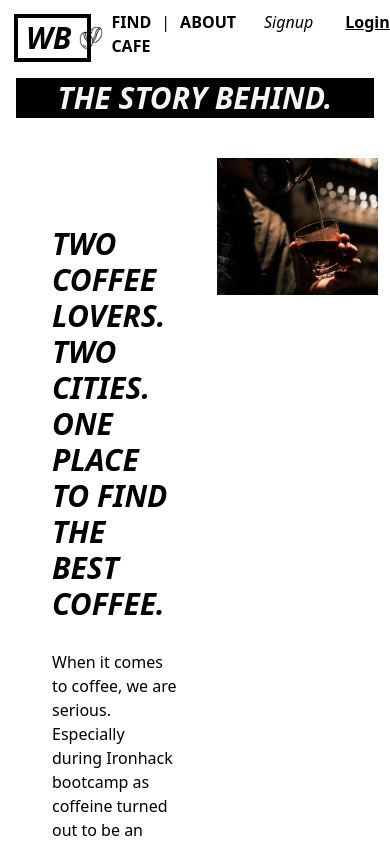
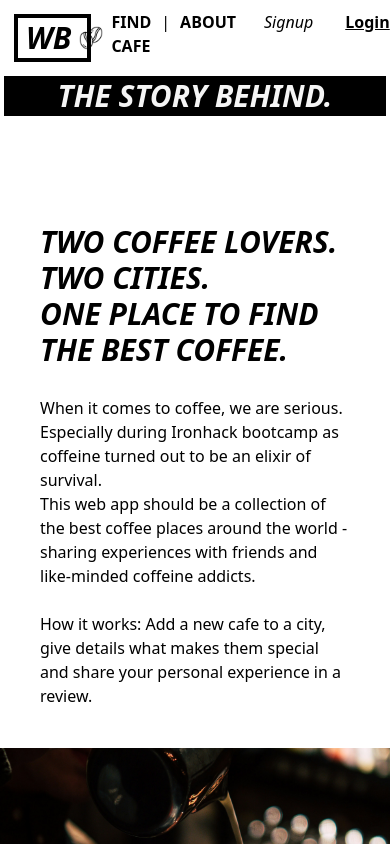
Before and after one commit to WanderBean/Wanderbean-Frontend, a React (Vite) app: page /about in a window 390 px wide. Shown: the top 844 px of the page. Built offline with nearby package versions, Linux system fonts and the light colour scheme.

Commit message:
AboutPage design ready & responsive

```diff
--- a/src/pages/AboutPage.jsx
+++ b/src/pages/AboutPage.jsx
@@ -4,12 +4,12 @@ import coffeeMaking from "../img/coffee-making.jpg";
 
 function AboutPage() {
   return (
-    <div className="m-3">
+    <div>
       <h1 className="bg-black text-white uppercase text-center text-3xl m-1 px-0.5 py-0.5 font-extrabold italic">
         The Story behind.
       </h1>
 
-      <div className="flex mt-10">
+      <div className="flex flex-wrap mt-10">
         <div className="w-full md:w-1/2 p-10">
           <h2 className="text-3xl uppercase font-bold italic py-7">
             Two Coffee Lovers. Two Cities.
@@ -31,7 +31,7 @@ function AboutPage() {
             special and share your personal experience in a review.
           </p>
         </div>
-        <div className="w-full md:w-1/2 max-h-96 overflow-hidden">
+        <div className="w-full md:w-1/2">
           <img
             className="w-full mx-auto"
             src={coffeeMaking}
@@ -39,13 +39,13 @@ function AboutPage() {
           />
         </div>
       </div>
-      <div className="flex ">
-        <div className="w-1/2 p-10 bg-black">
+      <div className="flex">
+        <div className="w-full md:w-1/2 p-10 bg-black">
           <h2 className="text-3xl text-white white uppercase font-bold italic py-10">
             The Coffee Lovers behind.
           </h2>
         </div>
-        <div className="w-1/2 p-10">
+        <div className="w-full md:w-1/2 p-10">
           <p className="pt-10">Find uns on Github! Simona & Ari.</p>
           <Link to="https://github.com/WanderBean">
             <img className="max-h-6" src={github} alt="Coffee making" />
```
